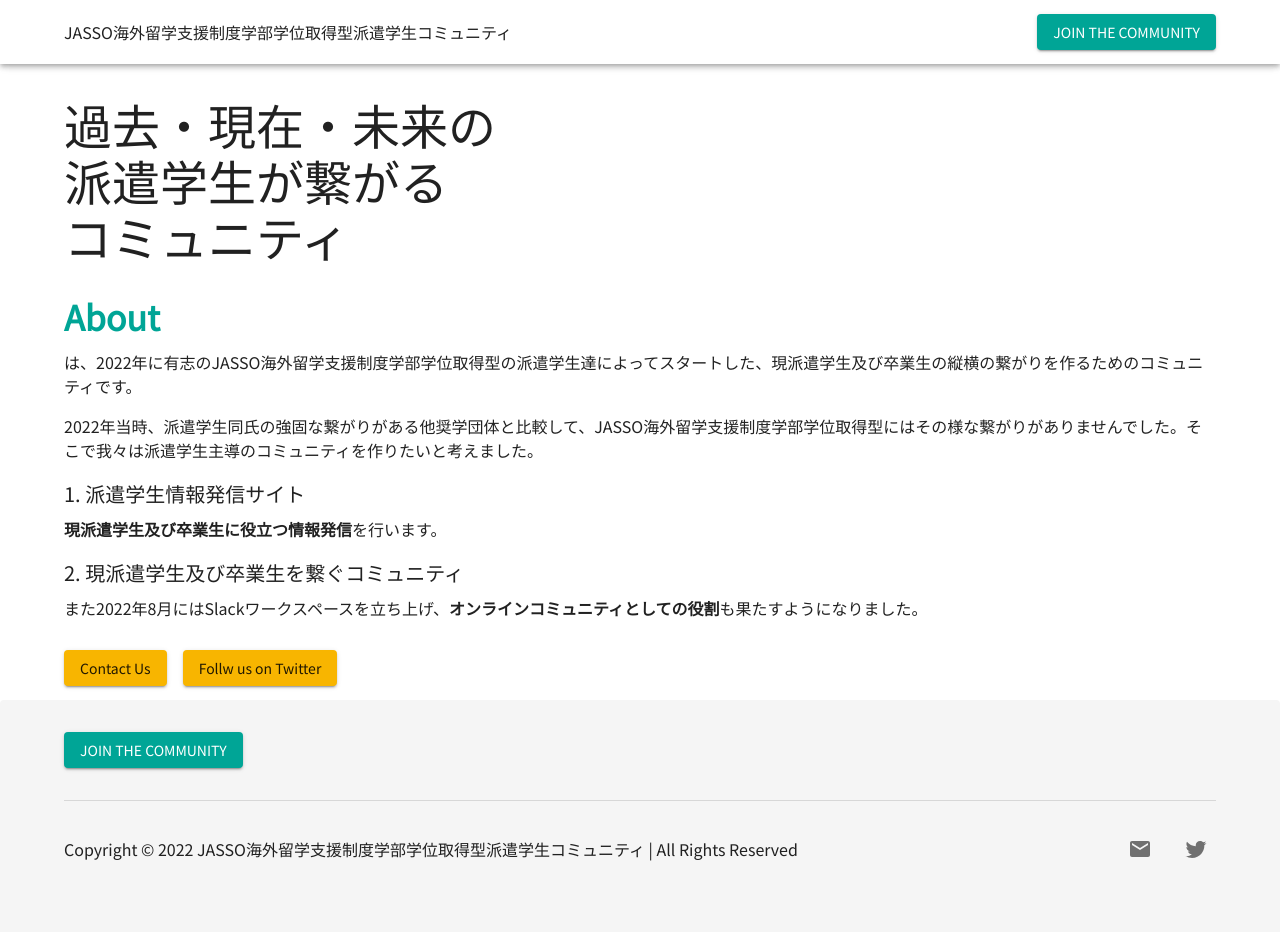
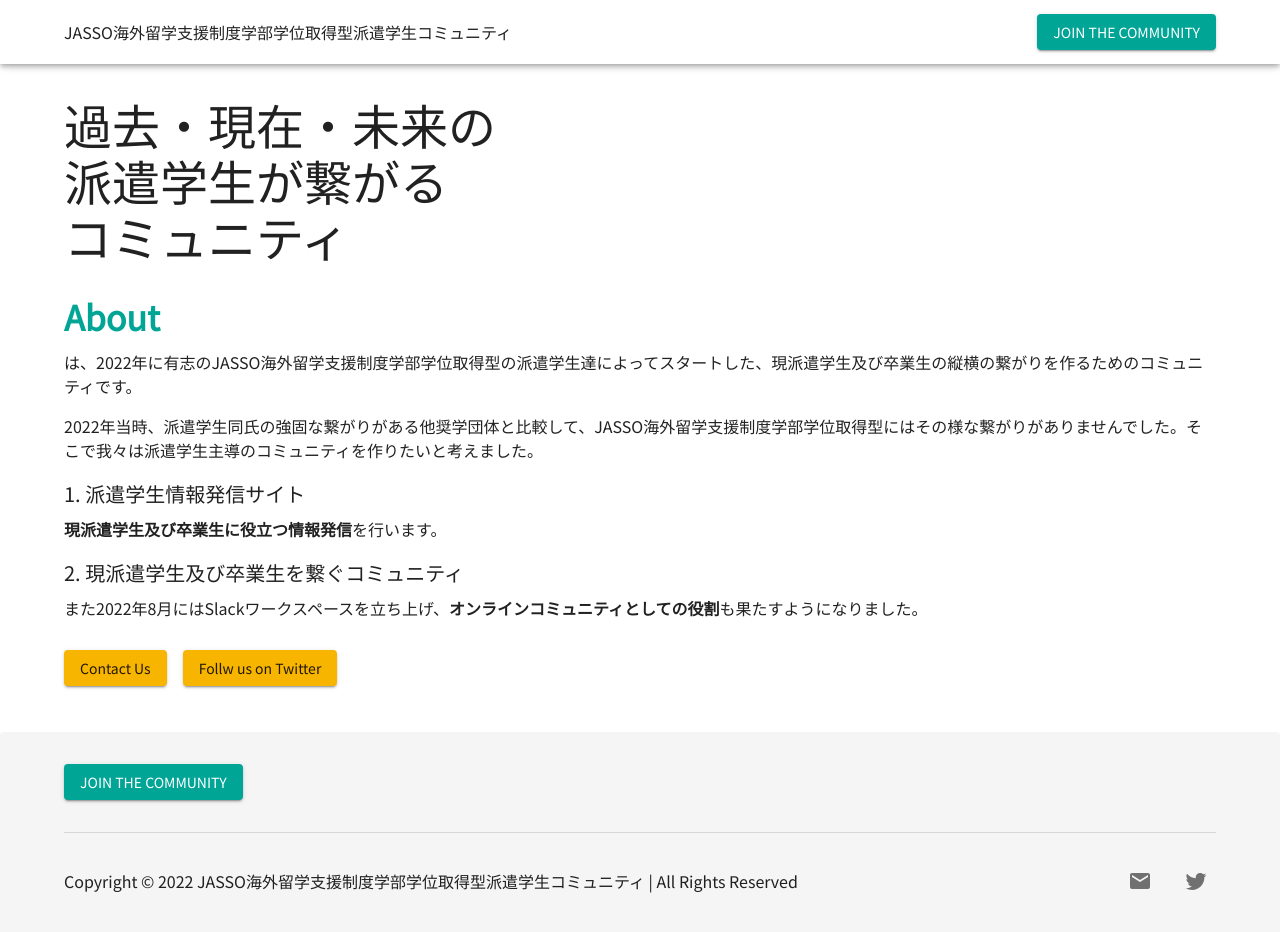
Before and after one commit to jasso-gakubugakui-community/jasso-gakubugakui-community.github.io, a Gatsby site: page / in a window 1280 px wide. Built offline with nearby package versions, Linux system fonts and the light colour scheme; Gatsby itself is replaced by a stand-in of ours.

Commit message:
ref: footer margin

```diff
--- a/src/components/layout/footer.tsx
+++ b/src/components/layout/footer.tsx
@@ -15,7 +15,7 @@ export const Footer = () => {
     const copyrightYears: string = currentYear == websiteStartYear ? websiteStartYear.toString() : `${websiteStartYear} - ${currentYear}`
 
     return (
-        <Paper sx={{ bgcolor: grey[100] }} elevation={0}>
+        <Paper sx={{ bgcolor: grey[100], marginTop: 4 }} elevation={0} >
             <Container maxWidth='lg' >
                 <Toolbar disableGutters>
                     <Box mt={4}>
```
